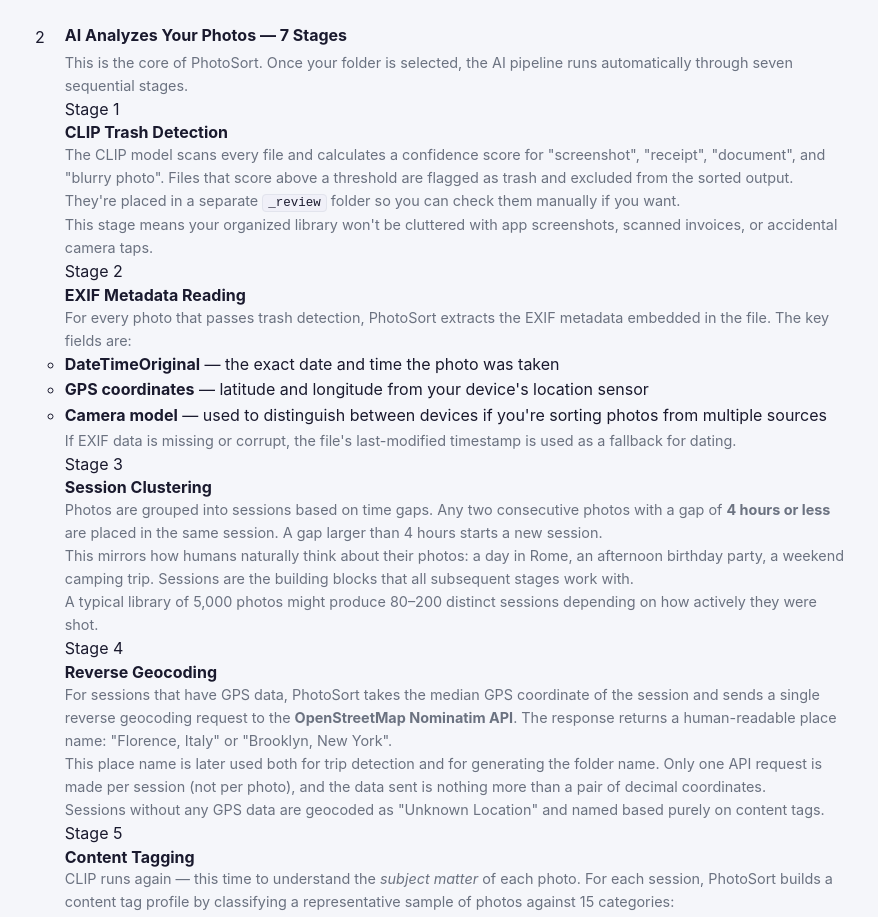
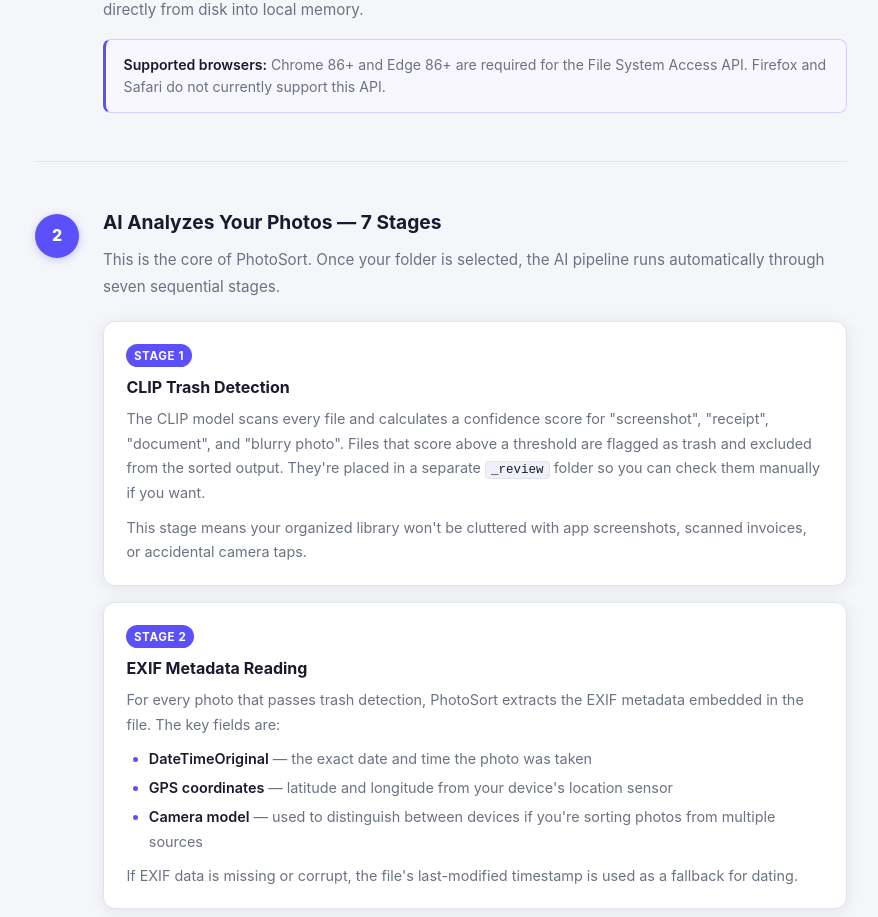
Before and after one commit to Sensotix95/photosort, a website: page public/how-it-works/index.html in a window 1280 px wide. Shown: the part 803-1720 px from the top of the page, without its empty margins (199-1077 px from the left). Drawn offline with Linux system fonts and the light colour scheme.

Commit message:
Add missing CSS for how-it-works page: steps, AI stages, tech grid, tags, blockquote

```diff
--- a/public/css/marketing.css
+++ b/public/css/marketing.css
@@ -267,24 +267,40 @@
 .feature-card h3 { font-size: 0.95rem; font-weight: 700; margin-bottom: 0.35rem; }
 .feature-card p { font-size: 0.84rem; color: var(--muted); margin: 0; line-height: 1.6; }
 
+/* ── Section intro text ──────────────────────────────────────────────────── */
+.section-intro {
+  font-size: 1.05rem;
+  color: var(--muted);
+  line-height: 1.7;
+  margin-bottom: 2rem;
+  max-width: 640px;
+}
+
+/* ── Alternate section background ───────────────────────────────────────── */
+.section-alt { background: var(--surface); }
+
 /* ── Steps (how it works) ────────────────────────────────────────────────── */
 .steps-list {
   list-style: none;
   padding: 0;
   margin: 1.5rem 0;
-  counter-reset: steps;
 }
 .step-item {
   display: flex;
-  gap: 1.25rem;
+  gap: 1.5rem;
   align-items: flex-start;
-  margin-bottom: 1.75rem;
-  counter-increment: steps;
+  margin-bottom: 3rem;
+  padding-bottom: 3rem;
+  border-bottom: 1px solid var(--border);
 }
-.step-num {
+.step-item:last-child { border-bottom: none; margin-bottom: 0; padding-bottom: 0; }
+
+/* Both .step-num (old) and .step-number (new HTML) */
+.step-num,
+.step-number {
   flex-shrink: 0;
-  width: 38px;
-  height: 38px;
+  width: 44px;
+  height: 44px;
   background: var(--accent);
   color: #fff;
   border-radius: 50%;
@@ -292,10 +308,165 @@
   align-items: center;
   justify-content: center;
   font-weight: 800;
+  font-size: 1rem;
+  margin-top: 0.2rem;
+  box-shadow: 0 2px 8px rgba(91,80,249,0.3);
+}
+.step-content { flex: 1; min-width: 0; }
+.step-content h3 {
+  font-size: 1.2rem;
+  font-weight: 700;
+  margin-bottom: 0.75rem;
+  color: var(--text);
+}
+.step-content p {
+  font-size: 0.95rem;
+  color: var(--muted);
+  margin-bottom: 0.85rem;
+  line-height: 1.75;
+}
+.step-content p:last-child { margin-bottom: 0; }
+.step-content ul, .step-content ol {
+  padding-left: 1.5rem;
+  margin: 0.5rem 0 1rem;
+  font-size: 0.95rem;
+  color: var(--muted);
+  line-height: 1.75;
+}
+.step-content ul { list-style-type: disc; }
+.step-content ol { list-style-type: decimal; }
+.step-content li { margin-bottom: 0.4rem; }
+.step-content li::marker { color: var(--accent); }
+.step-content strong { color: var(--text); font-weight: 600; }
+
+/* ── Step note box ───────────────────────────────────────────────────────── */
+.step-note {
+  background: #f8f7ff;
+  border: 1px solid #d4d0fc;
+  border-left: 3px solid var(--accent);
+  border-radius: 8px;
+  padding: 0.85rem 1.1rem;
+  font-size: 0.88rem;
+  color: var(--muted);
+  line-height: 1.6;
+  margin-top: 1rem;
+}
+.step-note strong { color: var(--text); }
+.step-note code { font-size: 0.83em; }
+
+/* ── AI stages ───────────────────────────────────────────────────────────── */
+.ai-stages {
+  display: flex;
+  flex-direction: column;
+  gap: 1rem;
+  margin-top: 1.25rem;
+}
+.ai-stage {
+  background: var(--surface);
+  border: 1px solid var(--border);
+  border-radius: var(--radius);
+  padding: 1.25rem 1.4rem;
+  box-shadow: var(--shadow);
+}
+.stage-badge {
+  display: inline-block;
+  background: var(--accent);
+  color: #fff;
+  font-size: 0.72rem;
+  font-weight: 700;
+  letter-spacing: 0.06em;
+  text-transform: uppercase;
+  padding: 0.2em 0.65em;
+  border-radius: 20px;
+  margin-bottom: 0.6rem;
+}
+.ai-stage h4 {
+  font-size: 1rem;
+  font-weight: 700;
+  color: var(--text);
+  margin-bottom: 0.6rem;
+}
+.ai-stage p {
   font-size: 0.9rem;
+  color: var(--muted);
+  line-height: 1.7;
+  margin-bottom: 0.6rem;
 }
-.step-content h3 { font-size: 1rem; font-weight: 700; margin-bottom: 0.3rem; }
-.step-content p { font-size: 0.9rem; color: var(--muted); margin: 0; }
+.ai-stage p:last-child { margin-bottom: 0; }
+.ai-stage ul {
+  padding-left: 1.4rem;
+  margin: 0.5rem 0 0.6rem;
+  font-size: 0.9rem;
+  color: var(--muted);
+  line-height: 1.7;
+}
+.ai-stage ul { list-style-type: disc; }
+.ai-stage li { margin-bottom: 0.3rem; }
+.ai-stage li::marker { color: var(--accent); }
+.ai-stage strong { color: var(--text); font-weight: 600; }
+
+/* ── Tags list (2-column pill grid) ─────────────────────────────────────── */
+.tags-list {
+  list-style: none !important;
+  padding: 0 !important;
+  display: grid;
+  grid-template-columns: repeat(auto-fill, minmax(160px, 1fr));
+  gap: 0.4rem;
+  margin: 0.75rem 0 0.75rem !important;
+}
+.tags-list li {
+  background: #f0effe;
+  color: var(--accent);
+  font-size: 0.82rem;
+  font-weight: 500;
+  padding: 0.3em 0.75em;
+  border-radius: 20px;
+  margin-bottom: 0 !important;
+  display: flex;
+  align-items: center;
+}
+.tags-list li::marker { display: none; color: transparent; }
+
+/* ── Blockquote / prompt example ─────────────────────────────────────────── */
+.prompt-example {
+  background: #f8f7ff;
+  border-left: 3px solid var(--accent);
+  border-radius: 0 8px 8px 0;
+  padding: 1rem 1.25rem;
+  font-size: 0.88rem;
+  color: var(--muted);
+  font-style: italic;
+  line-height: 1.65;
+  margin: 1rem 0;
+}
+
+/* ── Tech grid (how it works technical section) ──────────────────────────── */
+.tech-grid {
+  display: grid;
+  grid-template-columns: repeat(auto-fit, minmax(280px, 1fr));
+  gap: 1.25rem;
+  margin-top: 1.5rem;
+}
+.tech-block {
+  background: var(--bg);
+  border: 1px solid var(--border);
+  border-radius: var(--radius);
+  padding: 1.4rem;
+}
+.tech-block h3 {
+  font-size: 1rem;
+  font-weight: 700;
+  color: var(--text);
+  margin-bottom: 0.6rem;
+}
+.tech-block p {
+  font-size: 0.88rem;
+  color: var(--muted);
+  line-height: 1.7;
+  margin-bottom: 0.6rem;
+}
+.tech-block p:last-child { margin-bottom: 0; }
+.tech-block a { color: var(--accent); font-weight: 500; }
 
 /* ── FAQ page ────────────────────────────────────────────────────────────── */
 .faq-page-list { margin: 1.5rem 0; }
```
